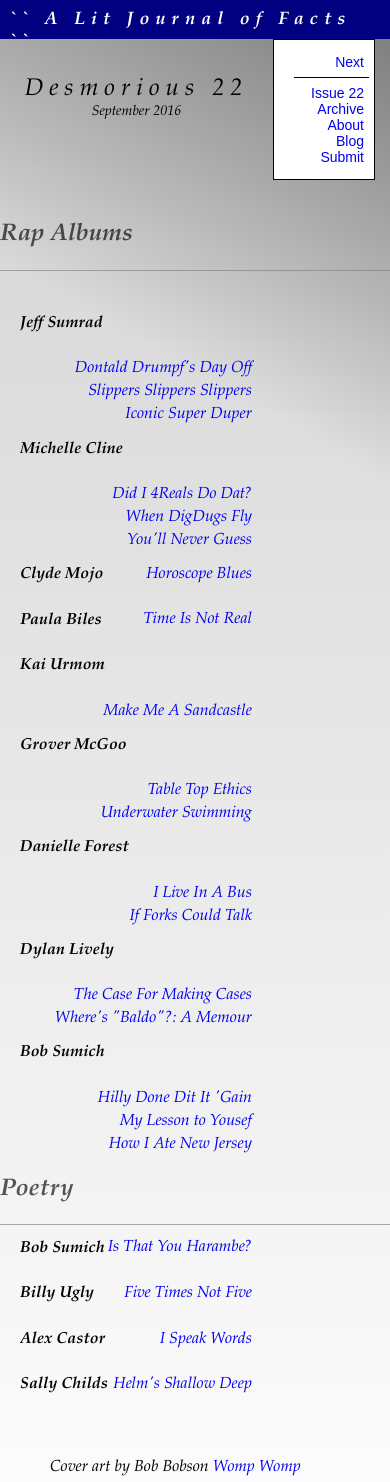
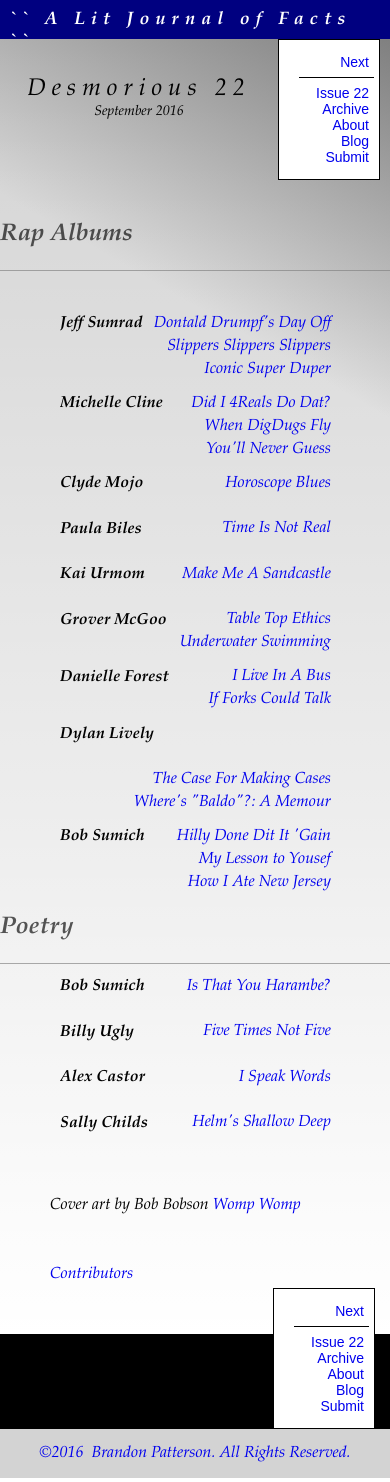
Before and after one commit to brandnpatterson/Blog, a PHP site: page / in a window 390 px wide; the page is wider, and only the part inside the window is pictured. Shown: the part 16-1498 px from the top of that part. Run offline with PHP 8.4, Linux system fonts and the light colour scheme; some libraries are stand-ins or nearby versions.

Commit message:
added iPhone support

```diff
--- a/app/css/3-layouts/_media.scss
+++ b/app/css/3-layouts/_media.scss
@@ -59,7 +59,7 @@
   }
 
   #nav-primary {
-    margin-right: 15px;
+    margin-right: 10px;
   }
 
   #title h2 {
@@ -75,8 +75,7 @@
     width: 100vw;
   }
   section {
-    margin-left: 20px;
     margin-right: 0;
-    max-width: 60%;
+    max-width: 90%;
   }
 }
```
Also changed, not shown: dist/css/style.min.css.
